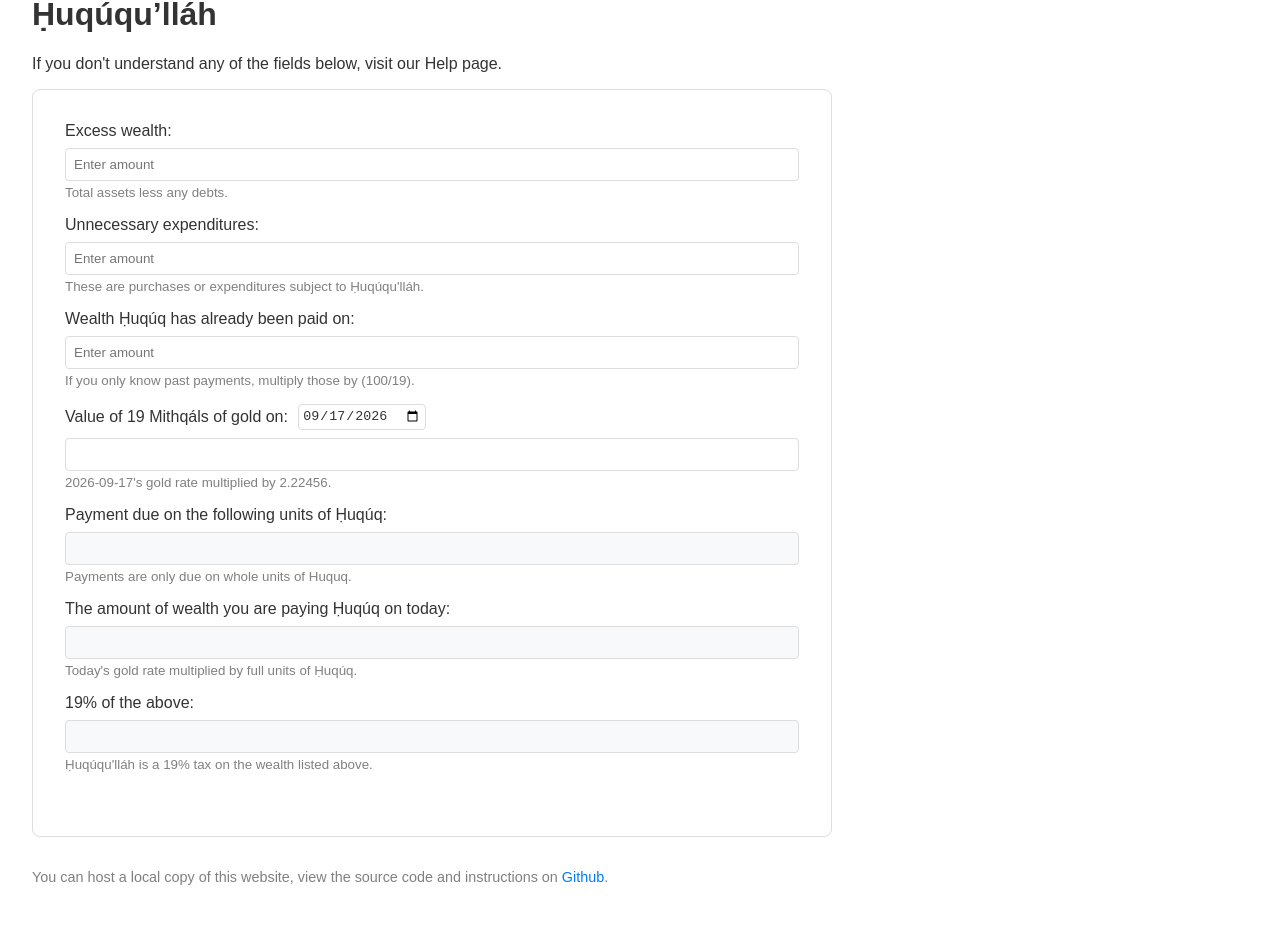
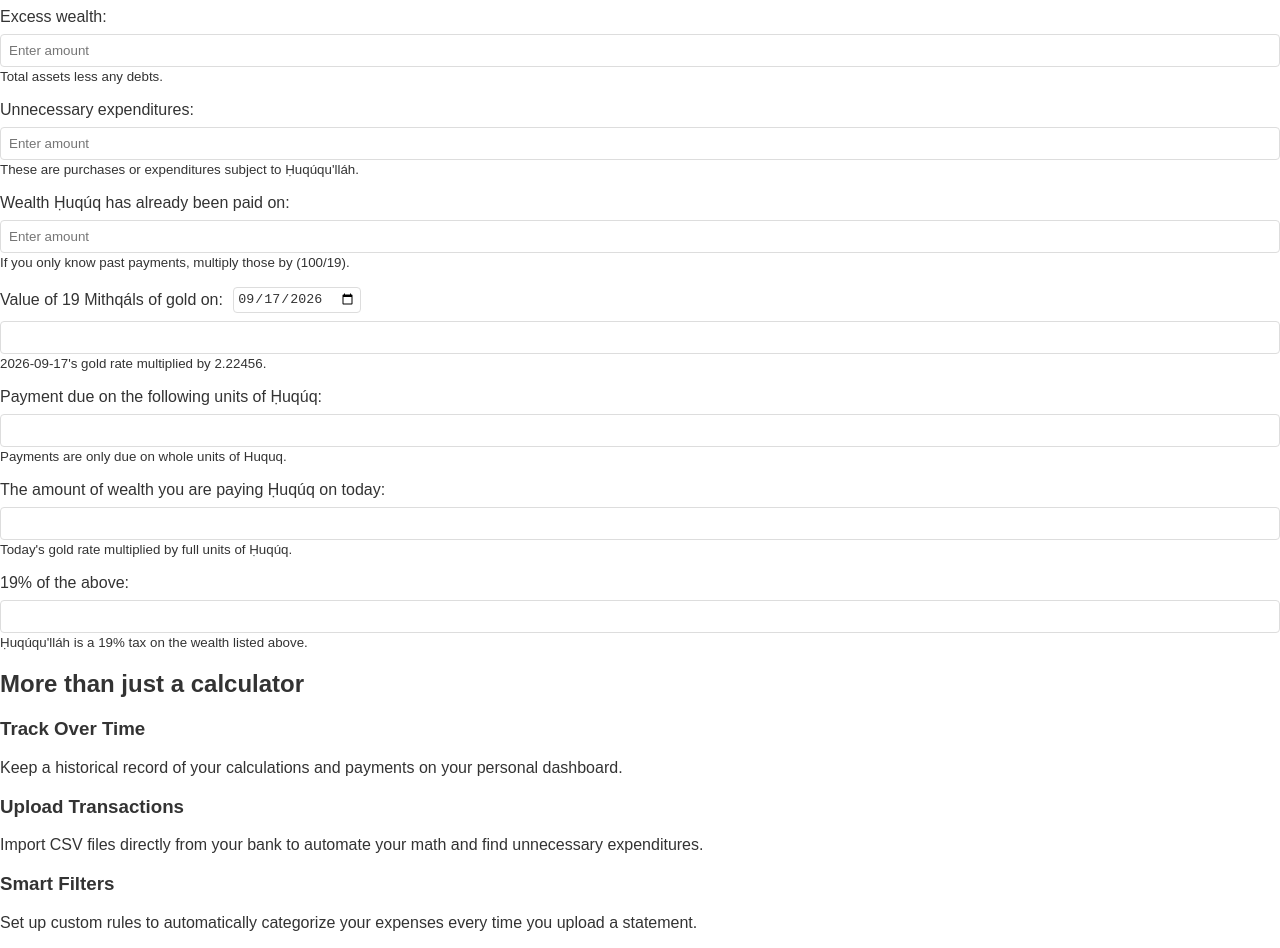
Before and after one commit to bahaipedia/huququlator, a React (Vite) app in the folder client/: page / in a window 1280 px wide. Shown: the part 145-1093 px from the top of the page. Built offline with nearby package versions, Linux system fonts and the light colour scheme; no server answers.

Commit message:
Update Home.jsx

```diff
--- a/client/src/pages/Home.jsx
+++ b/client/src/pages/Home.jsx
@@ -1,8 +1,10 @@
-import { useState, useEffect } from 'react';
+import { useState, useEffect, useContext } from 'react';
+import { Link } from 'react-router-dom';
 import axios from '../api/axios';
-import Sidebar from '../components/Sidebar';
+import { AuthContext } from '../context/AuthContext';
 
 export default function Home() {
+    const { user } = useContext(AuthContext);
     const [date, setDate] = useState(new Date().toISOString().split('T')[0]);
     const [a1, setA1] = useState(''); // Excess wealth
     const [a2, setA2] = useState(''); // Unnecessary expenditures
@@ -23,6 +25,7 @@ export default function Home() {
     let a6 = 0; // Taxable amount today
     let a7 = 0; // Huquq due
     let r7 = ''; // Final message
+    let hasCalculated = false;
 
     if (numA4 > 0) {
         if (taxableWealth <= numA4) {
@@ -32,6 +35,7 @@ export default function Home() {
             a6 = Math.floor((a5 * numA4) * 100) / 100; // Round down to 2 decimals
             a7 = Math.ceil((a6 * 0.19) * 100) / 100; // Round up to 2 decimals
             r7 = `This year you owe $${a7.toFixed(2)} to Huququllah.`;
+            hasCalculated = true; // Trigger CTA
         }
     }
 
@@ -59,29 +63,30 @@ export default function Home() {
     };
 
     return (
-        <div className="app-container">
-            <Sidebar />
-            <div className="main-content" style={{ padding: '2rem', maxWidth: '800px' }}>
-                <h1>Welcome to Huququlator, a calculator for Ḥuqúqu’lláh</h1>
-                <p>If you don't understand any of the fields below, visit our Help page.</p>
+        <div className="home-container">
+            <section className="hero-section">
+                <div className="hero-text">
+                    <h1>Welcome to Huququlator</h1>
+                    <p>A simple, private calculator for Ḥuqúqu’lláh. If you don't understand any of the fields below, visit our <Link to="/help">Help page</Link>.</p>
+                </div>
 
-                <div className="form-container" style={{ maxWidth: '100%', margin: '0' }}>
+                <div className="calculator-card">
                     <div className="form-group">
                         <label>Excess wealth:</label>
                         <input type="number" value={a1} onChange={e => setA1(e.target.value)} placeholder="Enter amount" />
-                        <small style={{ color: 'gray', display: 'block', marginTop: '0.25rem' }}>Total assets less any debts.</small>
+                        <small className="help-text">Total assets less any debts.</small>
                     </div>
 
                     <div className="form-group">
                         <label>Unnecessary expenditures:</label>
                         <input type="number" value={a2} onChange={e => setA2(e.target.value)} placeholder="Enter amount" />
-                        <small style={{ color: 'gray', display: 'block', marginTop: '0.25rem' }}>These are purchases or expenditures subject to Ḥuqúqu'lláh.</small>
+                        <small className="help-text">These are purchases or expenditures subject to Ḥuqúqu'lláh.</small>
                     </div>
 
                     <div className="form-group">
                         <label>Wealth Ḥuqúq has already been paid on:</label>
                         <input type="number" value={a3} onChange={e => setA3(e.target.value)} placeholder="Enter amount" />
-                        <small style={{ color: 'gray', display: 'block', marginTop: '0.25rem' }}>If you only know past payments, multiply those by (100/19).</small>
+                        <small className="help-text">If you only know past payments, multiply those by (100/19).</small>
                     </div>
 
                     <div className="form-group">
@@ -90,13 +95,13 @@ export default function Home() {
                             <input type="date" value={date} onChange={e => { setDate(e.target.value); setIsCustomGold(false); }} style={{ width: 'auto', padding: '0.2rem' }} />
                         </label>
                         <input type="number" value={a4} onChange={handleCustomGoldChange} />
-                        <small style={{ color: 'gray', display: 'block', marginTop: '0.25rem' }}>{date}'s gold rate multiplied by 2.22456.</small>
+                        <small className="help-text">{date}'s gold rate multiplied by 2.22456.</small>
                     </div>
 
                     <div className="form-group">
                         <label>Payment due on the following units of Ḥuqúq:</label>
-                        <input type="number" value={a5 || ''} readOnly style={{ backgroundColor: 'var(--nav-bg)' }} />
-                        <small style={{ color: 'gray', display: 'block', marginTop: '0.25rem' }}>
+                        <input type="number" value={a5 || ''} readOnly className="readonly-input" />
+                        <small className="help-text">
                             {numA4 > 0 && taxableWealth > numA4
                                 ? `We rounded down from ${(taxableWealth / numA4).toFixed(2)} because payments are only due on whole units of Huquq.`
                                 : 'Payments are only due on whole units of Huquq.'}
@@ -105,25 +110,53 @@ export default function Home() {
 
                     <div className="form-group">
                         <label>The amount of wealth you are paying Ḥuqúq on today:</label>
-                        <input type="number" value={a6 || ''} readOnly style={{ backgroundColor: 'var(--nav-bg)' }} />
-                        <small style={{ color: 'gray', display: 'block', marginTop: '0.25rem' }}>Today's gold rate multiplied by full units of Ḥuqúq.</small>
+                        <input type="number" value={a6 || ''} readOnly className="readonly-input" />
+                        <small className="help-text">Today's gold rate multiplied by full units of Ḥuqúq.</small>
                     </div>
 
                     <div className="form-group">
                         <label>19% of the above:</label>
-                        <input type="number" value={a7 || ''} readOnly style={{ backgroundColor: 'var(--nav-bg)' }} />
-                        <small style={{ color: 'gray', display: 'block', marginTop: '0.25rem' }}>Ḥuqúqu'lláh is a 19% tax on the wealth listed above.</small>
+                        <input type="number" value={a7 || ''} readOnly className="readonly-input" />
+                        <small className="help-text">Ḥuqúqu'lláh is a 19% tax on the wealth listed above.</small>
                     </div>
 
-                    <div className="form-group" style={{ marginTop: '2rem', fontWeight: 'bold', fontSize: '1.2rem', color: 'var(--link-color)' }}>
-                        {r7}
+                    {r7 && (
+                        <div className="result-group">
+                            {r7}
+                        </div>
+                    )}
+
+                    {/* Conditional Call to Action */}
+                    {hasCalculated && !user && (
+                        <div className="cta-box">
+                            <p>Would you like to keep track of this information for next time?</p>
+                            <Link to="/register" className="cta-button">Create an Account</Link>
+                        </div>
+                    )}
+                </div>
+            </section>
+
+            <section className="features-section">
+                <h2>More than just a calculator</h2>
+                <div className="feature-grid">
+                    <div className="feature-card">
+                        <h3>Track Over Time</h3>
+                        <p>Keep a historical record of your calculations and payments on your personal dashboard.</p>
+                    </div>
+                    <div className="feature-card">
+                        <h3>Upload Transactions</h3>
+                        <p>Import CSV files directly from your bank to automate your math and find unnecessary expenditures.</p>
+                    </div>
+                    <div className="feature-card">
+                        <h3>Smart Filters</h3>
+                        <p>Set up custom rules to automatically categorize your expenses every time you upload a statement.</p>
                     </div>
                 </div>
+            </section>
 
-                <div style={{ marginTop: '2rem', fontSize: '0.9rem', color: 'gray' }}>
-                    <p>You can host a local copy of this website, view the source code and instructions on <a href="https://github.com/bahaipedia/huququlator" target="_blank" rel="noreferrer">Github</a>.</p>
-                </div>
-            </div>
+            <footer className="home-footer">
+                <p>You can host a local copy of this website, view the source code and instructions on <a href="https://github.com/bahaipedia/huququlator" target="_blank" rel="noreferrer">Github</a>.</p>
+            </footer>
         </div>
     );
 }
```
